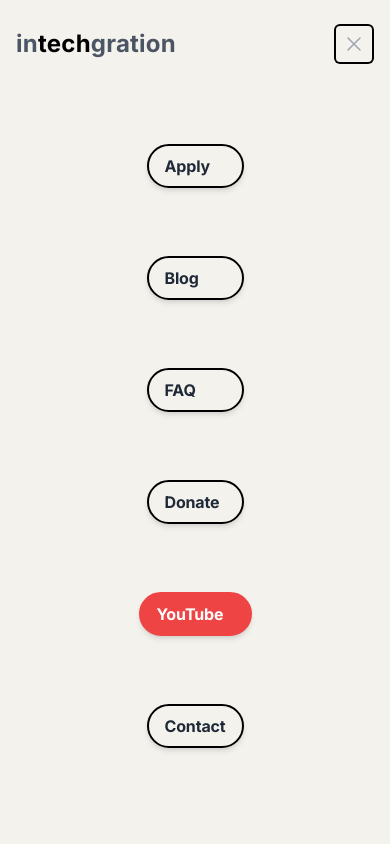
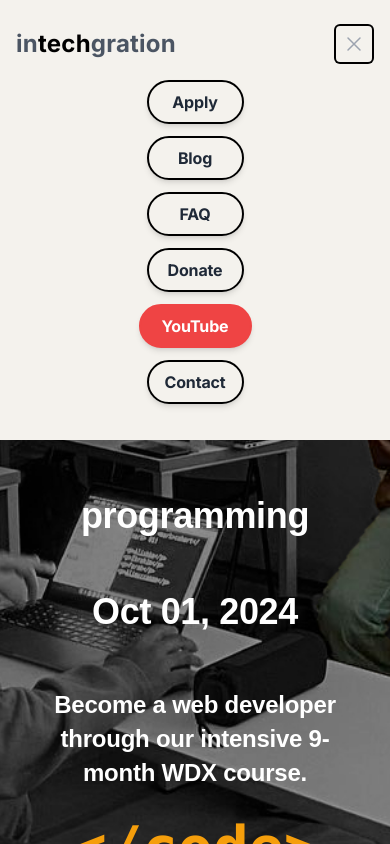
Before and after one commit to in-tech-gration/website, a Next.js app: page / in a window 390 px wide. Both pictures are taken after a click on the button "Open main menu". Shown: the top 844 px of the page. Built offline with nearby package versions, Linux system fonts and the light colour scheme.

Commit message:
Mobile nav refinements

```diff
--- a/components/ui/header.tsx
+++ b/components/ui/header.tsx
@@ -109,7 +109,7 @@ export default function Header({ nav = true }: { nav?: boolean }) {
             <div className="hidden sm:flex">{navigationElements()}</div>
             {/* Mobile navigation menu */}
             <Disclosure.Panel className="sm:hidden">
-              <div className="min-h-[calc(100vh-92px)] flex flex-col justify-evenly space-y-1 pb-3 pt-2">
+              <div className="flex flex-col justify-start gap-2 space-y-1 pb-3 pt-2 text-center">
                 {navigationElements()}
               </div>
             </Disclosure.Panel>
```
